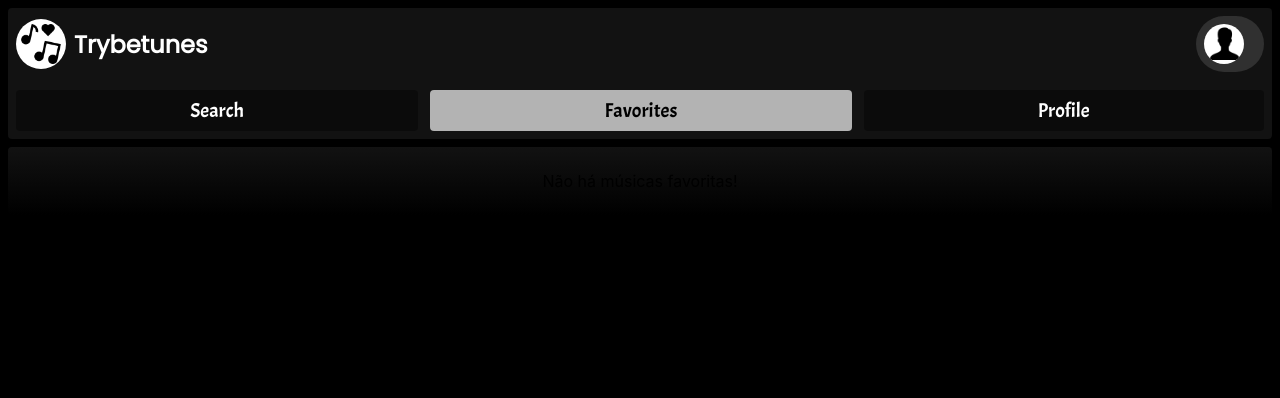
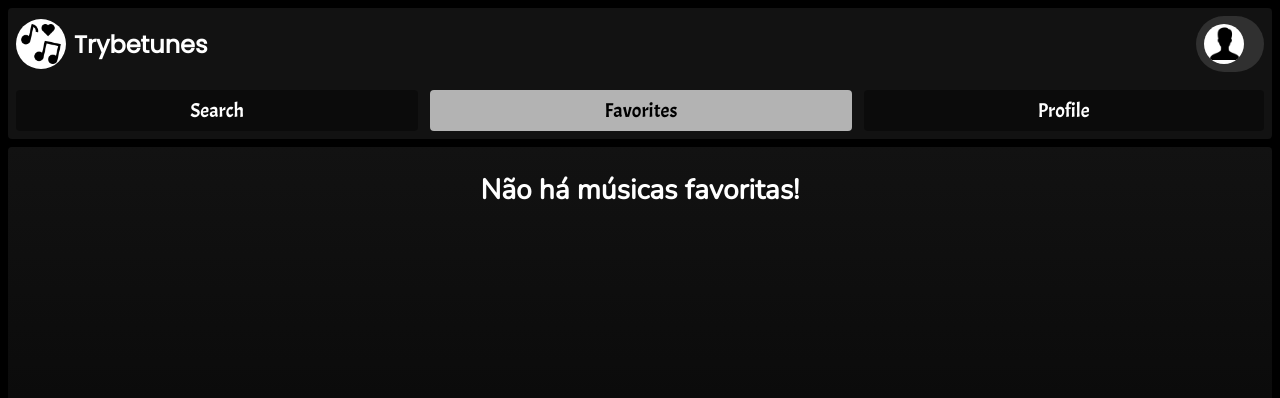
Before and after one commit to Lucas-Almeida-SD/Trybetunes_2.0, a React (Create React App) app: page /favorites in a window 1280 px wide. Shown: the top 398 px of the page. Built offline with nearby package versions, Linux system fonts and the light colour scheme; a web font is replaced by a local one.

Commit message:
style: Estilização no elemento de id "no-favorites-message"

```diff
--- a/src/styles/Favorites.scss
+++ b/src/styles/Favorites.scss
@@ -6,4 +6,12 @@
   padding: 24px;
   background: linear-gradient(to bottom, var(--color-background-gray-3), var(--color-background-gray-2));
   border-radius: 4px;
+  flex-grow: 1;
+
+  #no-favorites-message {
+    color: var(--color-font-white);
+    font-family: var(--font-family-text);
+    font-size: 28px;
+    font-weight: bold;
+  }
 }
```
